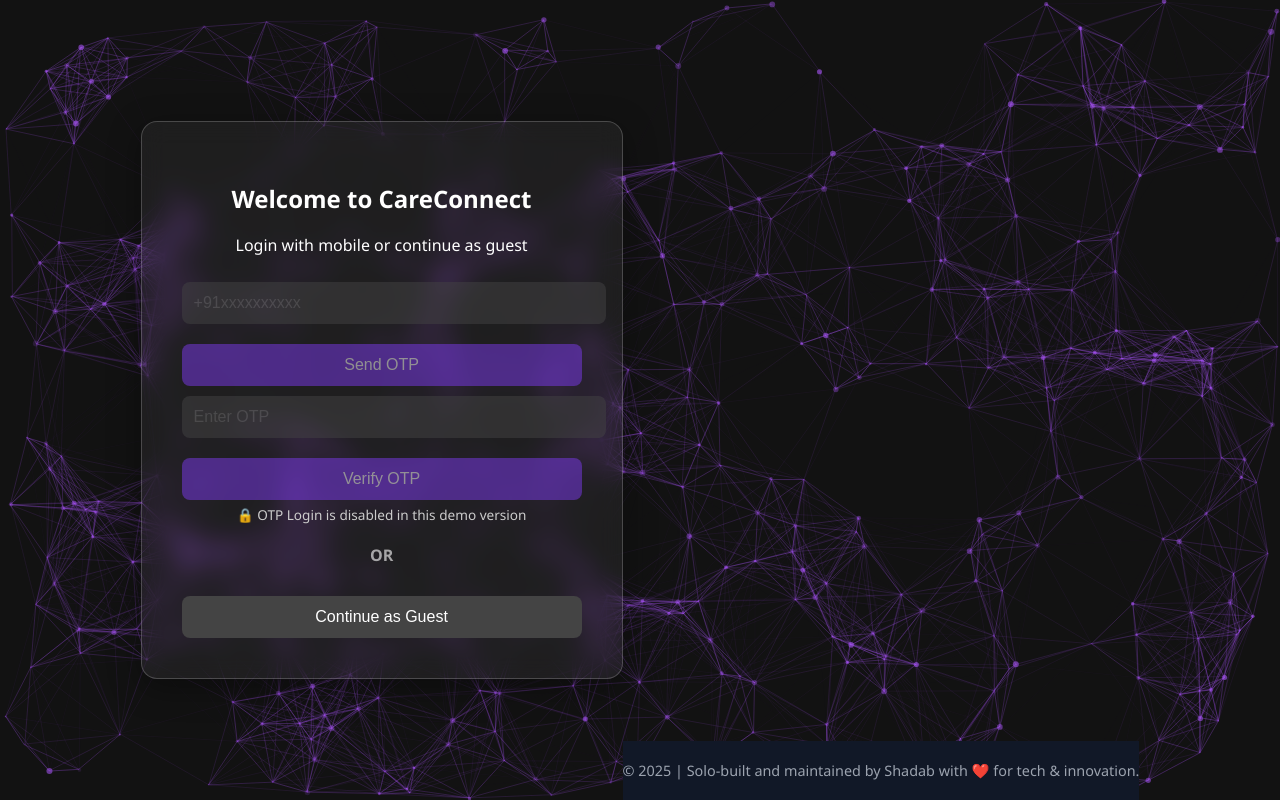
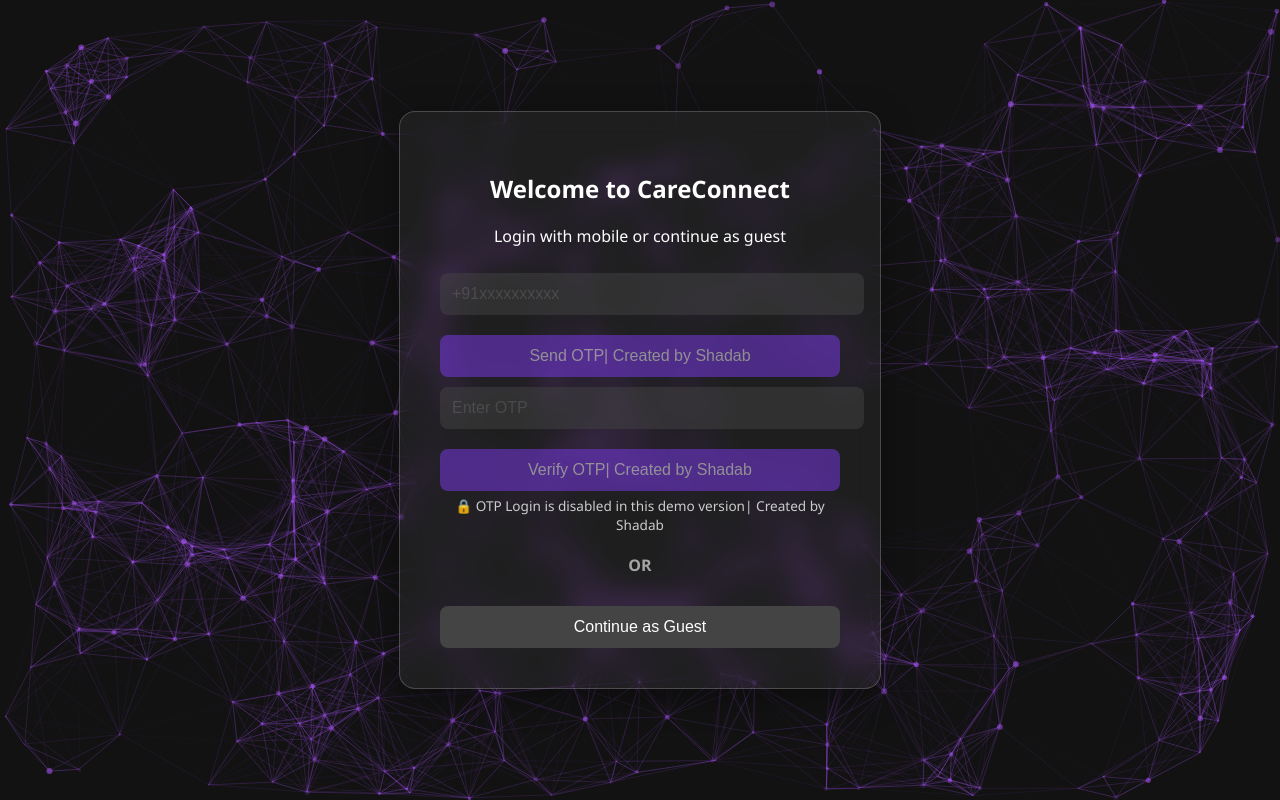
Before and after one commit to Pro1609/healthcare, a Flask app: page /login in a window 1280 px wide. Run offline with Flask 3, Linux system fonts and the light colour scheme.

Commit message:
Update login.html

```diff
--- a/templates/login.html
+++ b/templates/login.html
@@ -16,14 +16,14 @@
   <!-- Disabled OTP Section -->
   <div style="opacity: 0.5; pointer-events: none;">
     <input type="tel" id="phone" placeholder="+91xxxxxxxxxx" disabled>
-    <button onclick="sendOTP()" disabled>Send OTP</button>
+    <button onclick="sendOTP()" disabled>Send OTP| Created by Shadab</button>
 
     <input type="text" id="otp" placeholder="Enter OTP" disabled>
-    <button onclick="verifyOTP()" disabled>Verify OTP</button>
+    <button onclick="verifyOTP()" disabled>Verify OTP| Created by Shadab</button>
   </div>
 
   <p style="font-size: 0.85em; color: #ccc; margin-top: 5px;">
-    🔒 OTP Login is disabled in this demo version
+    🔒 OTP Login is disabled in this demo version| Created by Shadab
   </p>
 
   <div class="separator">OR</div>
@@ -37,9 +37,6 @@
 <!-- Particle JS Library -->
 <script src="/static/js/particles.min.js"></script>
 
-<footer style="margin-top:auto; background:#111827; color:#9ca3af; text-align:center; padding:20px 0; font-size:0.9rem; position:relative; z-index:1;">
-  © 2025 | Solo-built and maintained by Shadab with ❤️ for tech & innovation.
-</footer>
 
 <!-- Final Particle Config -->
 <script>
```
